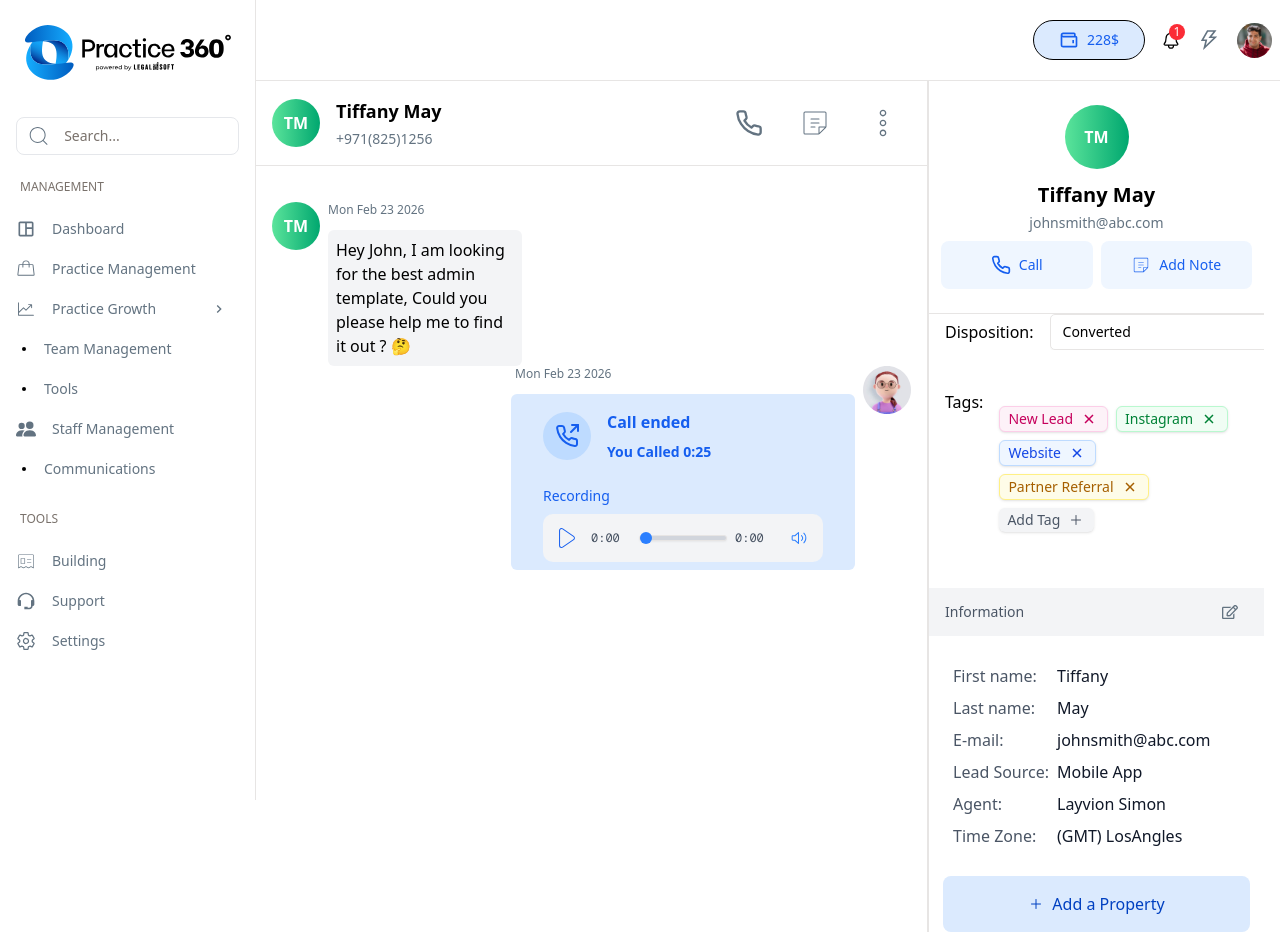
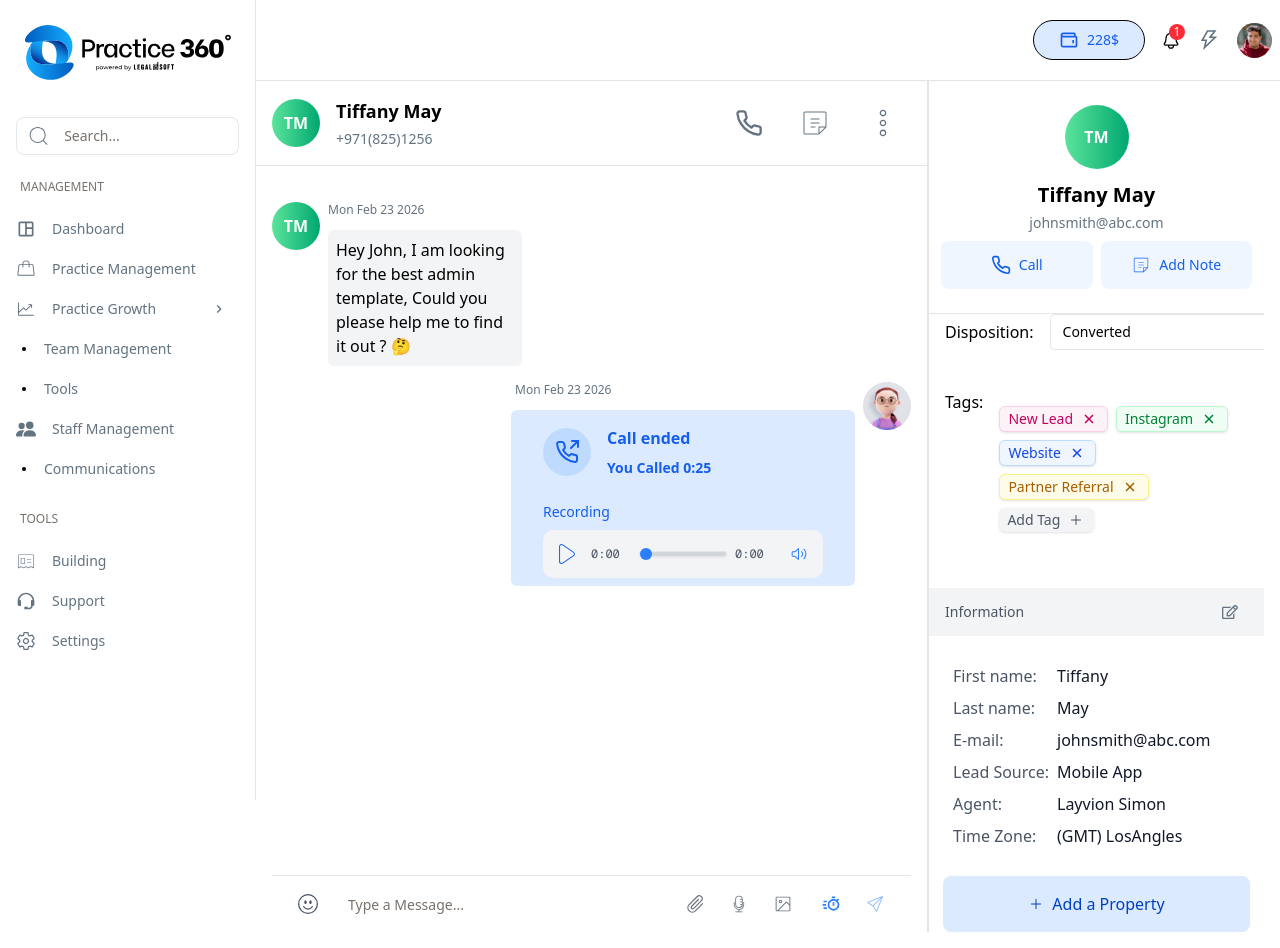
Before and after one commit to amirhosein7590/lead_assist_task, a Next.js app: page / in a window 1280 px wide. Built offline with nearby package versions, Linux system fonts and the light colour scheme.

Commit message:
add chat-input section

```diff
--- a/src/app/layout.js
+++ b/src/app/layout.js
@@ -41,7 +41,7 @@ export default function RootLayout({ children }) {
                 <AppSidebar />
                 <div className="flex-1 flex flex-col overflow-x-hidden">
                   <Navbar />
-                  <main className="flex-1 p-4 pt-0 pl-0">{children}</main>
+                  <main className="flex-1 p-4 py-0 pl-0">{children}</main>
                 </div>
               </div>
             </ModalProvider>
--- /dev/null
+++ b/src/components/modules/chatInput.jsx
@@ -0,0 +1,100 @@
+"use client";
+
+import React, { useState } from "react";
+import { Button } from "./button";
+import { BsSend, BsEmojiSmile } from "react-icons/bs";
+import { BiTimer } from "react-icons/bi";
+import { GoPaperclip } from "react-icons/go";
+import { CiMicrophoneOn } from "react-icons/ci";
+import { PiImageSquareLight } from "react-icons/pi";
+import { Input } from "./input";
+import EmojiPicker from "./emojiPicker";
+
+function ChatInput({ onSendMessage }) {
+  const [message, setMessage] = useState("");
+
+  const handleEmojiSelect = (emoji) => {
+    setMessage(prev => prev + emoji);
+  };
+
+  const handleSend = () => {
+    if (message.trim()) {
+      onSendMessage?.(message);
+      setMessage("");
+    }
+  };
+
+  const handleKeyDown = (e) => {
+    if (e.key === 'Enter' && !e.shiftKey) {
+      e.preventDefault();
+      handleSend();
+    }
+  };
+
+  return (
+    <div className="w-full border-t py-2 px-4 flex items-center gap-x-2">
+      <EmojiPicker onEmojiSelect={handleEmojiSelect}>
+        <Button
+          size="sm"
+          variant="ghost"
+          className="flex items-center justify-center cursor-pointer w-10 h-10"
+        >
+          <BsEmojiSmile className="!w-5 !h-5 text-gray-600" />
+        </Button>
+      </EmojiPicker>
+
+      <Input
+        value={message}
+        onChange={(e) => setMessage(e.target.value)}
+        onKeyDown={handleKeyDown}
+        className="flex-1 border-0 shadow-none focus-visible:ring-0 focus-visible:outline-none"
+        placeholder="Type a Message..."
+      />
+
+      <div className="flex items-center gap-x-1">
+        <Button
+          size="sm"
+          variant="ghost"
+          className="w-10 h-10"
+        >
+          <GoPaperclip className="!w-5 !h-5 text-gray-500" />
+        </Button>
+        <Button
+          size="sm"
+          variant="ghost"
+          className="w-10 h-10"
+        >
+          <CiMicrophoneOn className="!w-5 !h-5 text-gray-500" />
+        </Button>
+        <Button
+          size="sm"
+          variant="ghost"
+          className="w-10 h-10"
+        >
+          <PiImageSquareLight className="!w-5 !h-5 text-gray-500" />
+        </Button>
+      </div>
+
+          <div className="flex items-center gap-x-1">
+        <Button
+          size="sm"
+          variant="ghost"
+          className="w-10 h-10"
+        >
+          <BiTimer className="!w-5 !h-5 text-blue-500" />
+        </Button>
+        <Button
+          size="sm"
+          variant="ghost"
+          onClick={handleSend}
+          className="w-10 h-10"
+          disabled={!message.trim()}
+        >
+          <BsSend className="!w-4 !h-4 text-blue-500" />
+        </Button>
+      </div>
+    </div>
+  );
+}
+
+export default ChatInput;
--- /dev/null
+++ b/src/components/modules/emojiPicker.jsx
@@ -0,0 +1,186 @@
+import React, { useState, memo } from "react";
+import { Button } from "@/components/modules/button";
+import {
+  Popover,
+  PopoverContent,
+  PopoverTrigger,
+} from "@/components/modules/popover";
+import { BsEmojiSmile } from "react-icons/bs";
+
+const EMOJI_LIST = [
+  "😀",
+  "😃",
+  "😄",
+  "😁",
+  "😆",
+  "😅",
+  "😂",
+  "🤣",
+  "😊",
+  "😇",
+  "🙂",
+  "🙃",
+  "😉",
+  "😌",
+  "😍",
+  "🥰",
+  "😘",
+  "😗",
+  "😙",
+  "😚",
+  "😋",
+  "😛",
+  "😝",
+  "😜",
+  "🤪",
+  "🤨",
+  "🧐",
+  "🤓",
+  "😎",
+  "🥸",
+  "🤩",
+  "🥳",
+  "😏",
+  "😒",
+  "😞",
+  "😔",
+  "😟",
+  "😕",
+  "🙁",
+  "☹️",
+  "😣",
+  "😖",
+  "😫",
+  "😩",
+  "🥺",
+  "😢",
+  "😭",
+  "😤",
+  "😠",
+  "😡",
+  "🤬",
+  "🤯",
+  "😳",
+  "🥵",
+  "🥶",
+  "😱",
+  "😨",
+  "😰",
+  "😥",
+  "😓",
+  "🤗",
+  "🤔",
+  "🤭",
+  "🤫",
+  "🤥",
+  "😶",
+  "😐",
+  "😑",
+  "😬",
+  "🙄",
+  "😯",
+  "😦",
+  "😧",
+  "😮",
+  "😲",
+  "🥱",
+  "😴",
+  "🤤",
+  "😪",
+  "😵",
+  "🤐",
+  "🥴",
+  "🤢",
+  "🤮",
+  "🤧",
+  "😷",
+  "🤒",
+  "🤕",
+  "🤑",
+  "🤠",
+  "🐶",
+  "🐱",
+  "🐭",
+  "🐹",
+  "🐰",
+  "🦊",
+  "🐻",
+  "🐼",
+  "🐨",
+  "🐸",
+  "🐒",
+  "🐔",
+  "🐧",
+  "🐦",
+  "🐤",
+  "🐣",
+  "🐥",
+  "🦆",
+  "🦅",
+  "🦉",
+  "❤️",
+  "🧡",
+  "💛",
+  "💚",
+  "💙",
+  "💜",
+  "🖤",
+  "🤍",
+  "🤎",
+  "💔",
+  "🔥",
+  "✨",
+  "⭐",
+  "🌟",
+  "💫",
+  "💥",
+  "💢",
+  "💦",
+  "💨",
+  "🕳️",
+];
+
+function EmojiPicker({ onEmojiSelect, children, ...props }) {
+  const [open, setOpen] = useState(false);
+
+  const handleEmojiClick = (emoji) => {
+    if (onEmojiSelect) {
+      onEmojiSelect(emoji);
+    }
+  };
+
+  return (
+    <Popover open={open} onOpenChange={setOpen} {...props}>
+      <PopoverTrigger asChild>
+        {children || (
+          <Button
+            size="sm"
+            variant="ghost"
+            className="w-12 h-12 text-2xl !p-0 hover:bg-transparent cursor-pointer"
+          >
+            <BsEmojiSmile />
+          </Button>
+        )}
+      </PopoverTrigger>
+
+      <PopoverContent className="w-80 p-2" align="start">
+        <div className="grid grid-cols-8 gap-1 max-h-64 overflow-y-auto">
+          {EMOJI_LIST.map((emoji, index) => (
+            <Button
+              size="sm"
+              variant="ghost"
+              key={index}
+              onClick={() => handleEmojiClick(emoji)}
+              className="text-2xl p-2 select-none hover:bg-gray-100 rounded-md transition-colors"
+              title={emoji}
+            >
+              {emoji}
+            </Button>
+          ))}
+        </div>
+      </PopoverContent>
+    </Popover>
+  );
+}
+
+export default memo(EmojiPicker);
--- a/src/components/modules/input.jsx
+++ b/src/components/modules/input.jsx
@@ -1,11 +1,9 @@
 import * as React from "react";
-
 import { cn } from "@/lib/utils";
 
-function Input({ className, type, onChange, ...props }) {
+const Input = ({ className, type, ...props }) => {
   return (
     <input
-      {...props}
       type={type}
       data-slot="input"
       className={cn(
@@ -14,9 +12,9 @@ function Input({ className, type, onChange, ...props }) {
         "aria-invalid:ring-destructive/20 dark:aria-invalid:ring-destructive/40 aria-invalid:border-destructive",
         className,
       )}
-      onChange={(event) => onChange(event)}
+      {...props}
     />
   );
-}
+};
 
 export { Input };
--- a/src/components/templates/Index/chat.jsx
+++ b/src/components/templates/Index/chat.jsx
@@ -1,13 +1,17 @@
+"use client";
+
 import Call from "@/components/modules/call";
+import ChatInput from "@/components/modules/chatInput";
 import Message from "@/components/modules/message";
 import ContactInfo from "@/components/templates/Index/contactInfo";
 import React, { memo } from "react";
 
 function Chat() {
   return (
-    <div className="w-full lg:w-8/12 flex flex-col lg:border-r">
+    <div className="w-full lg:w-8/12 flex h-full flex-col lg:border-r">
       <ContactInfo fullName="Tiffany May" phone="+971(825)1256" />
-      <div className="chat-list p-4 mt-5 gap-y-4">
+      <div className="chat-list  pt-4 px-4 mt-5 flex-1 grid grid-rows-[1fr_auto] gap-y-4">
+        <div className="overflow-y-auto flex flex-col gap-y-4">
           <Message
             userFullName="Tiffany May"
             date={new Date()}
@@ -21,6 +25,11 @@ function Chat() {
             />
           </div>
         </div>
+
+        <div className="chat-input w-full mt-auto text-lg">
+          <ChatInput />
+        </div>
+      </div>
     </div>
   );
 }
```
Also changed, not shown: src/components/modules/form/inPlaceEdit.jsx (+4 -6 lines). Lines whose indentation alone changed are shown as unchanged.
